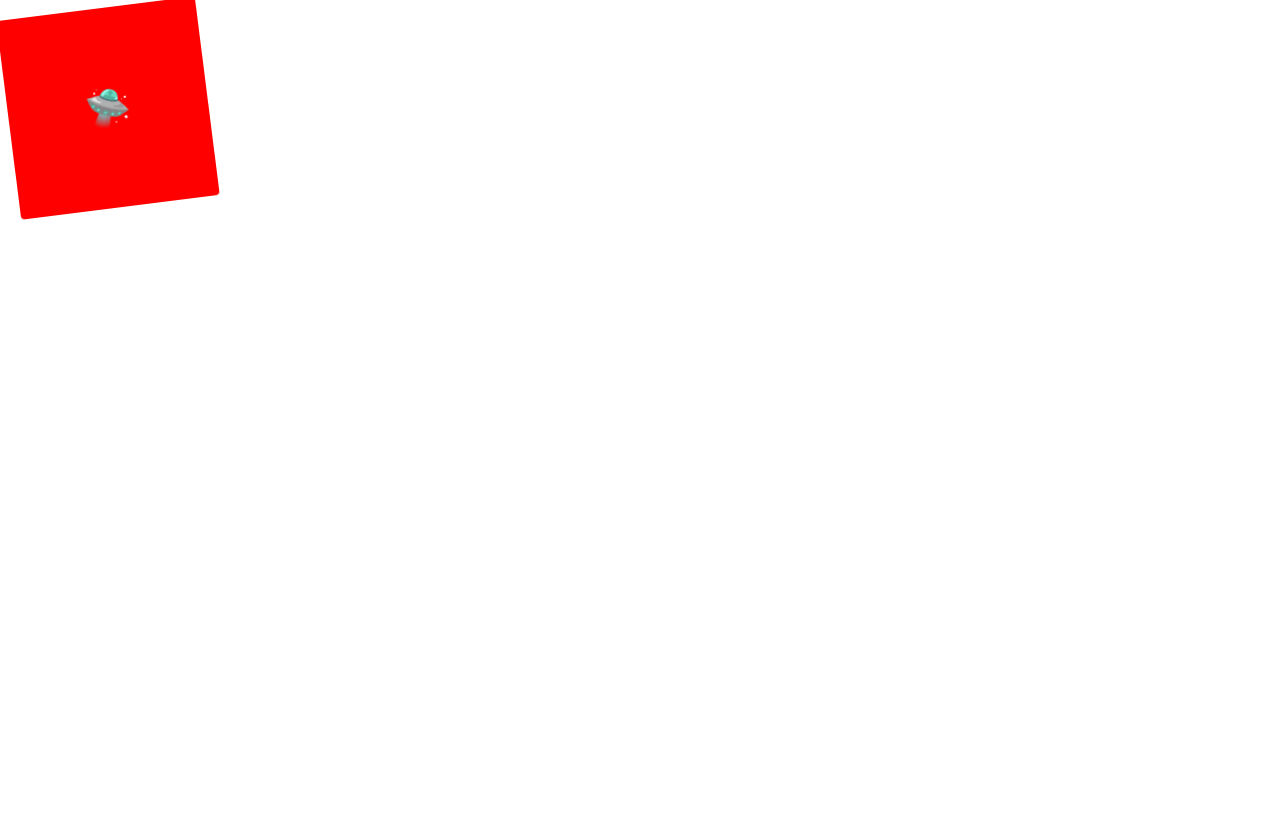
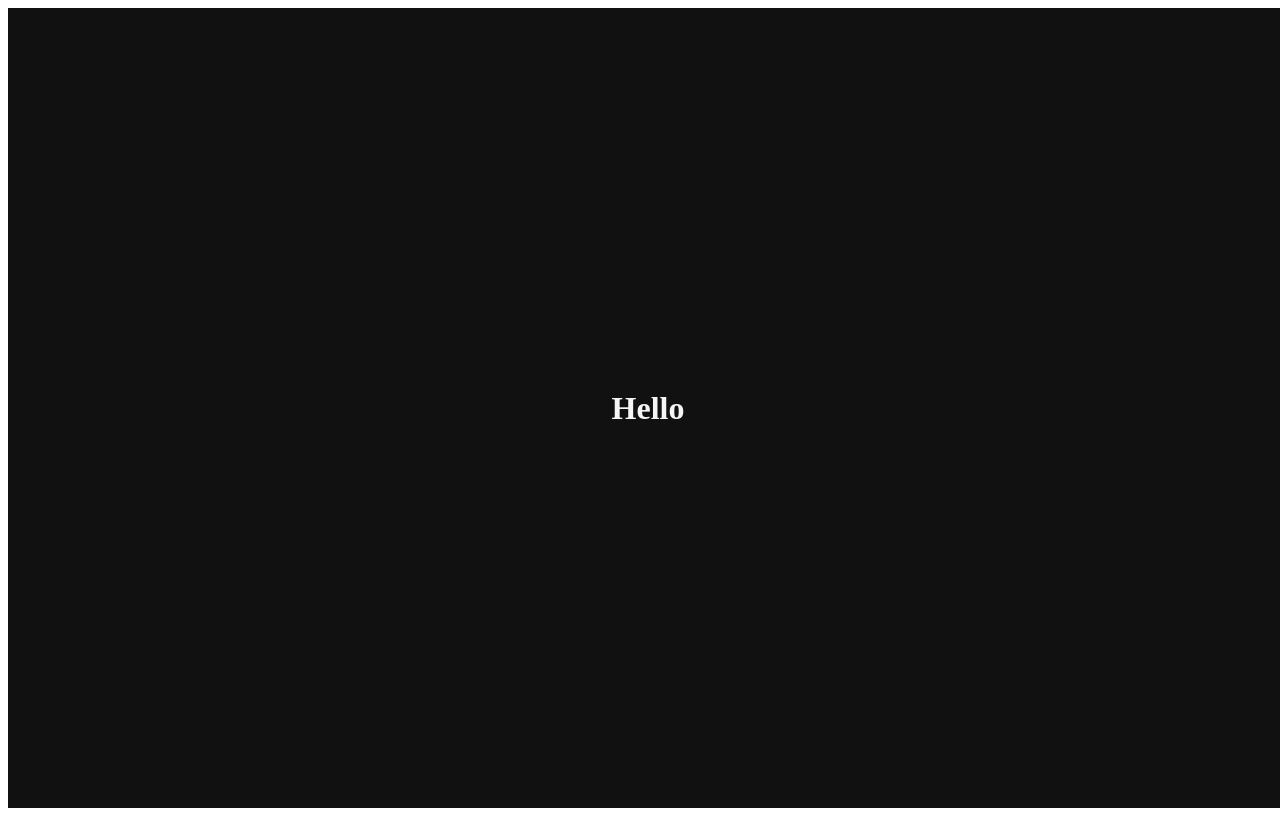
Before and after one commit to KrillM/rm, a React (Create React App) app: page / in a window 1280 px wide. Built offline with nearby package versions, Linux system fonts and the light colour scheme.

Commit message:
Dark Mode Practice and Theme

```diff
--- /dev/null
+++ b/src/A_Theory/C_DarkMode.js
@@ -0,0 +1,54 @@
+import { useState } from "react";
+import styled from "styled-components";
+
+const Parent = styled.body`
+    background-color:${(p)=> p.fontColor};
+`;
+
+const Btn = styled.button`
+    font-size:20px;
+`;
+
+const Text = styled(Btn)`
+    background-color:${(p)=> p.bgColor};
+    color:${(p)=> p.fontColor};
+`
+
+const C_DarkMode = () => {
+
+    const black = "black";
+    const white = "white";
+    const dkMode = "Dark Mode";
+    const ltMode = "Light Mode";
+
+    const [mode, setMode] = useState(dkMode);
+    const [bgColor, setBgColor] = useState(black);
+    const [fontColor, setFontColor] = useState(white);
+
+    const changeMode = () => {
+        if (bgColor === black){
+            setBgColor(white);
+            setFontColor(black);
+            setMode(ltMode);
+        }
+        else {
+            setBgColor(black);
+            setFontColor(white);
+            setMode(dkMode);
+        }
+    }
+
+    return(
+        <Parent fontColor={fontColor} >
+            <Text
+                bgColor={bgColor}
+                fontColor={fontColor}
+                onClick={changeMode}
+            >
+                {mode}
+            </Text>
+        </Parent>
+    )
+}
+
+export default C_DarkMode;
--- /dev/null
+++ b/src/A_Theory/D_Theme.js
@@ -0,0 +1,22 @@
+import styled from "styled-components"
+
+const Title = styled.h1`
+  color: ${(props) => props.theme.textColor};
+`;
+
+const Wrapper = styled.div`
+    display:flex;
+    height: 100vh;
+    width: 100vw;
+    justify-content: center;
+    align-items: center;
+    background-color: ${(props) => props.theme.backgroundColor};
+`;
+
+export default function D_Theme () {
+    return(
+        <Wrapper>
+            <Title>Hello</Title>
+        </Wrapper>
+    )
+}
--- a/src/A_Theory/TheComponents.js
+++ b/src/A_Theory/TheComponents.js
@@ -1,9 +1,11 @@
 import B_Animation from "./B_Animation";
+import C_DarkMode from "./C_DarkMode";
+import D_Theme from "./D_Theme"
 
 const TheComponents = () => {
     return(
         <>
-            <B_Animation/>
+            <D_Theme />
         </>
     )
 }
--- a/src/index.js
+++ b/src/index.js
@@ -1,10 +1,24 @@
 import React from 'react';
 import ReactDOM from 'react-dom/client';
 import App from './App';
+import { ThemeProvider } from 'styled-components';
 
 const root = ReactDOM.createRoot(document.getElementById('root'));
+
+const darkTheme = {
+  textColor: "whitesmoke",
+  backgroundColor: "#111"
+}
+
+const lightheme = {
+  textColor: "#111",
+  backgroundColor: "whitesmoke"
+}
+
 root.render(
   <React.StrictMode>
-    <App />
+    <ThemeProvider theme={darkTheme}>
+      <App />
+    </ThemeProvider>
   </React.StrictMode>
 );
```
